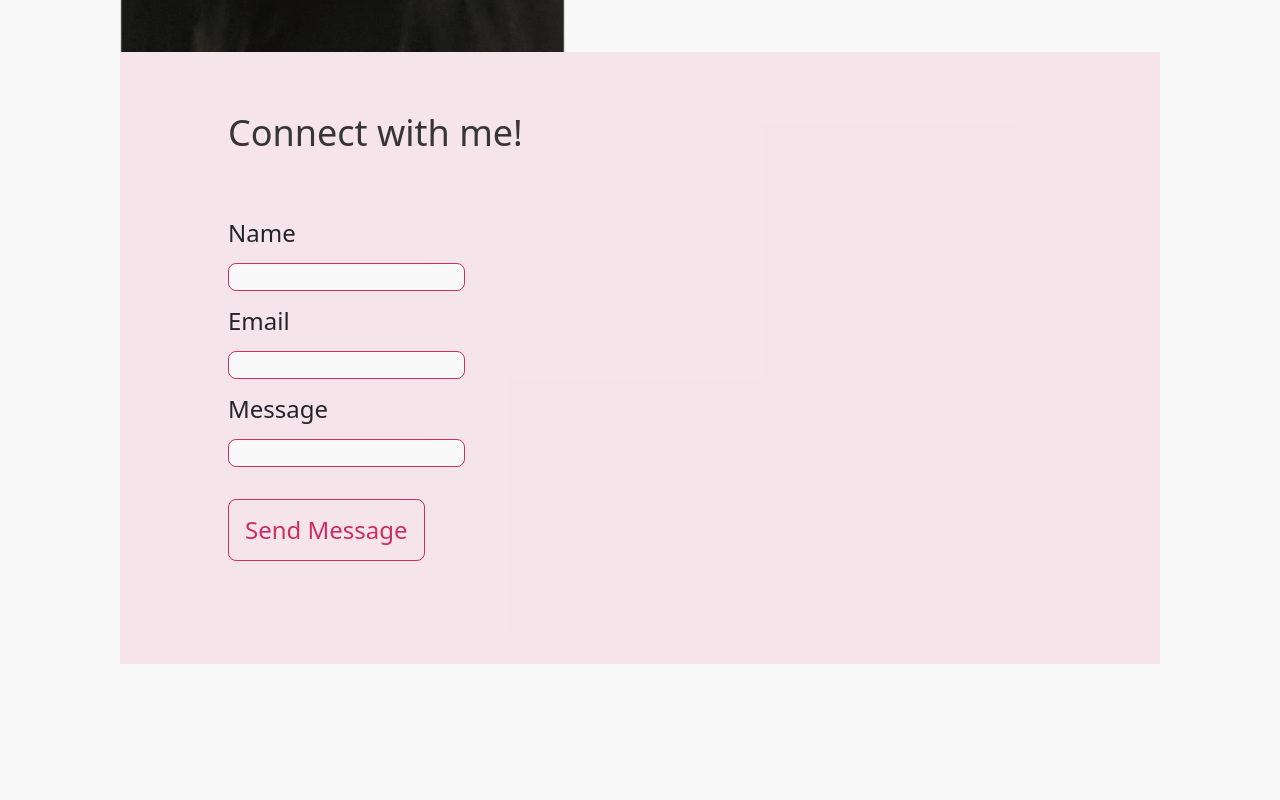
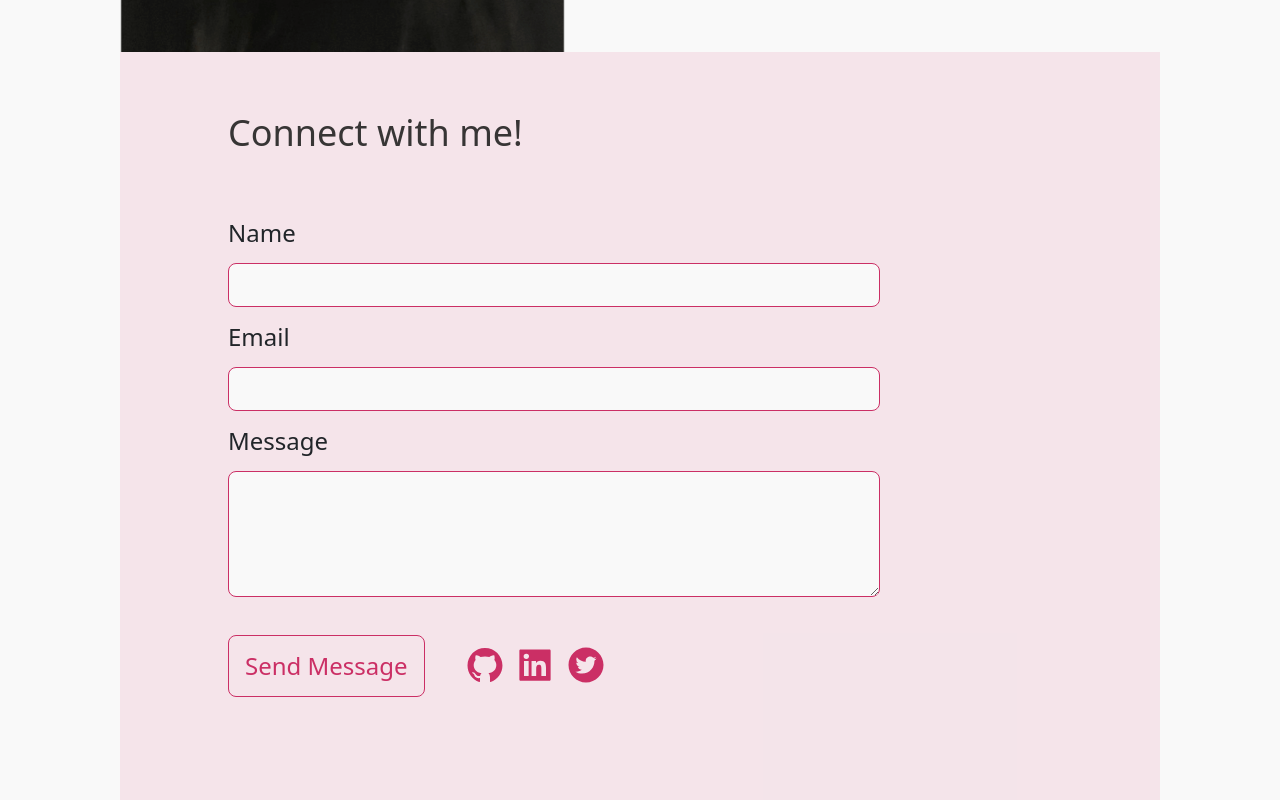
Before and after one commit to Hannah6898/react-web-portfolio-2, a React (Create React App) app: page / in a window 1280 px wide. Shown: the part 8258-9058 px from the top of the page. Before the commit the page ends 8922 px from the top, so only its background shows below. Built offline with nearby package versions, Linux system fonts and the light colour scheme.

Commit message:
Added content for Contact component

```diff
--- a/src/Sections/Contact/Contact.js
+++ b/src/Sections/Contact/Contact.js
@@ -1,5 +1,10 @@
 import React from "react";
 import classes from "./Contact.module.css";
+import {
+  AiFillGithub,
+  AiFillLinkedin,
+  AiFillTwitterCircle,
+} from "react-icons/ai";
 
 const Contact = () => {
   return (
@@ -9,22 +14,38 @@ const Contact = () => {
           <h3>Connect with me!</h3>
         </div>
         <form>
+          <input type="hidden" name="_subject" value="New submission!" />
           <div className={classes.input}>
-            <label>Name</label>
-            <input type="text"></input>
+            <label form="name">Name</label>
+            <input type="text" required className={classes.singleLine}></input>
           </div>
           <div className={classes.input}>
-            <label>Email</label>
-            <input type="email"></input>
+            <label form="email">Email</label>
+            <input type="email" required className={classes.singleLine}></input>
           </div>
           <div className={classes.input}>
-            <label>Message</label>
-            <input type="text"></input>
+            <label for="message">Message</label>
+            <textarea rows="5" col="30" name="message" required></textarea>
           </div>
           <button type="submit" className={classes.btn}>
             {" "}
             Send Message
           </button>
+          <span className={classes.icons}>
+            <a href="https://github.com/Hannah6898" target="_blank">
+              {" "}
+              <AiFillGithub />{" "}
+            </a>
+            <a
+              href="https://www.linkedin.com/in/hannah-osibodu-63b524152/"
+              target="_blank"
+            >
+              <AiFillLinkedin />{" "}
+            </a>
+            <a href="https://twitter.com/hanc0des" target="_blank">
+              <AiFillTwitterCircle />
+            </a>
+          </span>
         </form>
       </div>
     </section>
--- a/src/Sections/Contact/Contact.module.css
+++ b/src/Sections/Contact/Contact.module.css
@@ -18,11 +18,13 @@
   line-height: 60px;
 }
 
-.input input {
+.input input,
+textarea {
   background: #f9f9f9;
   border: 1px solid #cb2f65;
   box-sizing: border-box;
   border-radius: 8px;
+  width: 70%;
 }
 
 .btn {
@@ -37,3 +39,25 @@
   line-height: 28px;
   margin-top: 32px;
 }
+
+.input .singleLine {
+  height: 44px;
+}
+
+input:focus {
+  outline: none;
+}
+
+textarea:focus {
+  outline: none;
+}
+
+.icons a {
+  font-size: 40px;
+  color: #cb2f65;
+  text-decoration: none;
+}
+
+.icons {
+  margin-left: 30px;
+}
```
